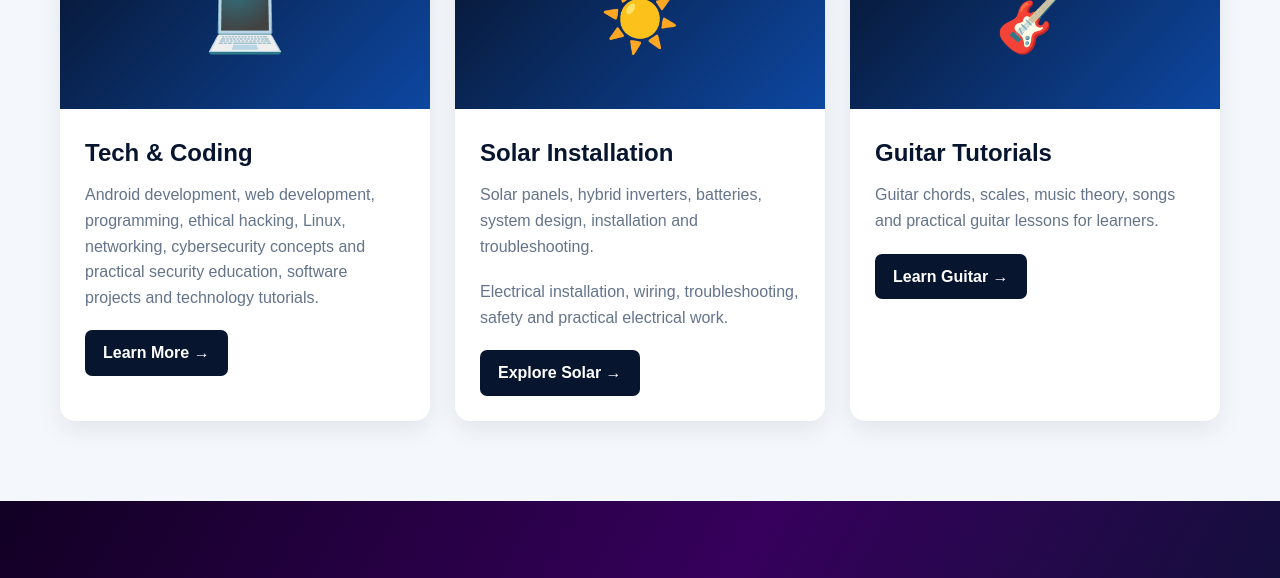
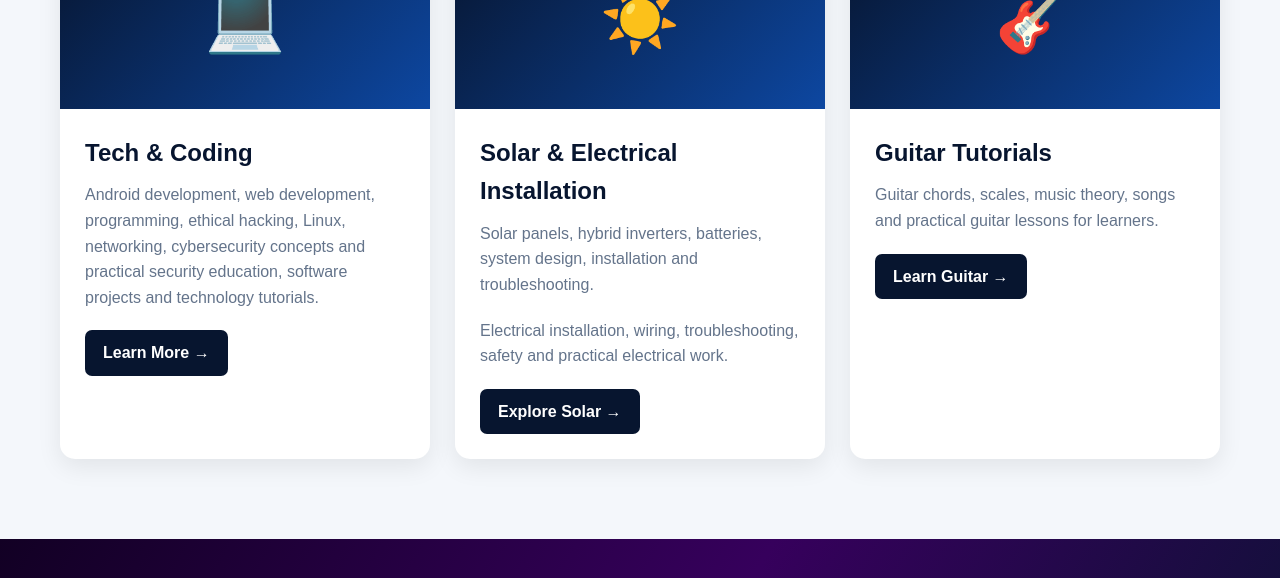
Before and after one commit to KrisJnrTech/KrisJnrTech.github.io, a plain HTML site: page index.html in a window 1280 px wide. Shown: the part 1320-1898 px from the top of the page. Drawn offline with Linux system fonts and the light colour scheme.

Commit message:
Update service title to include 'Electrical'

```diff
--- a/index.html
+++ b/index.html
@@ -760,7 +760,7 @@
 
         <div class="service-content">
 
-          <h3>Solar Installation</h3>
+          <h3>Solar & Electrical Installation</h3>
 
           <p>
             Solar panels, hybrid inverters, batteries,
```
